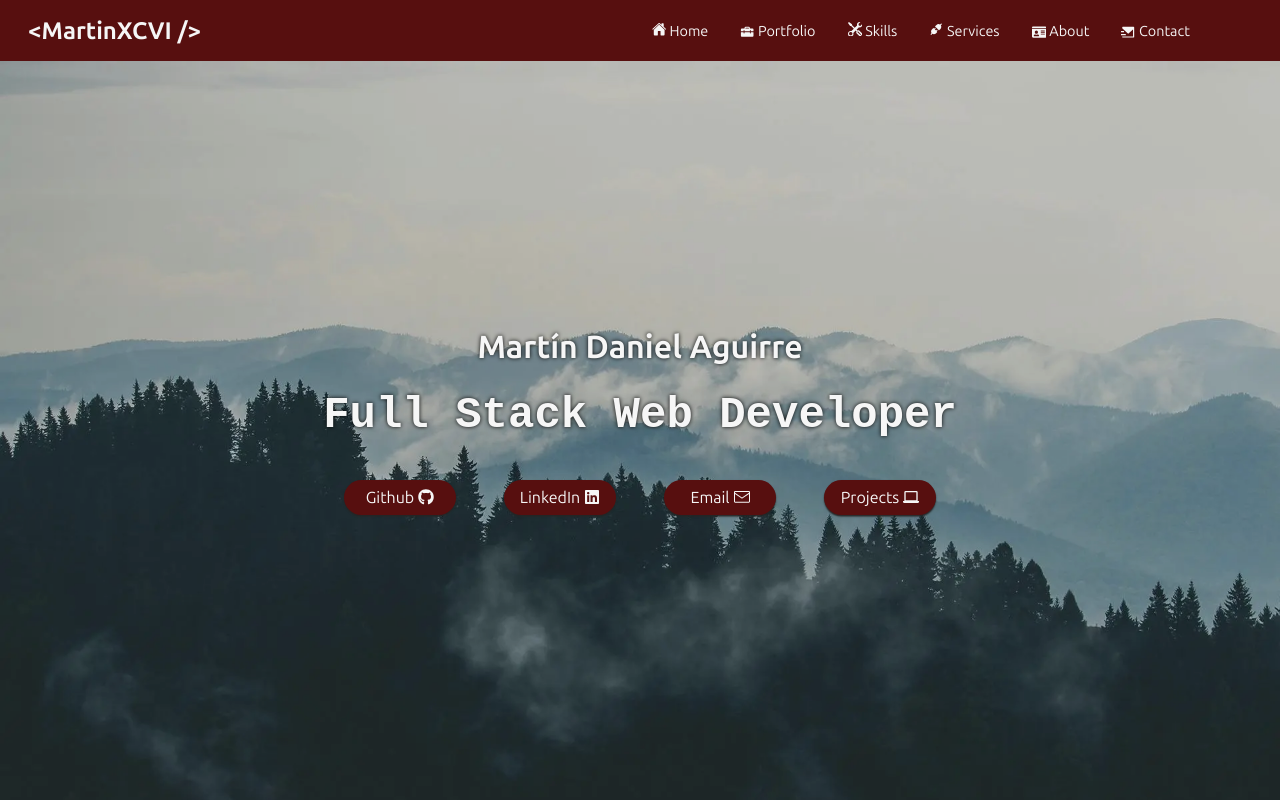
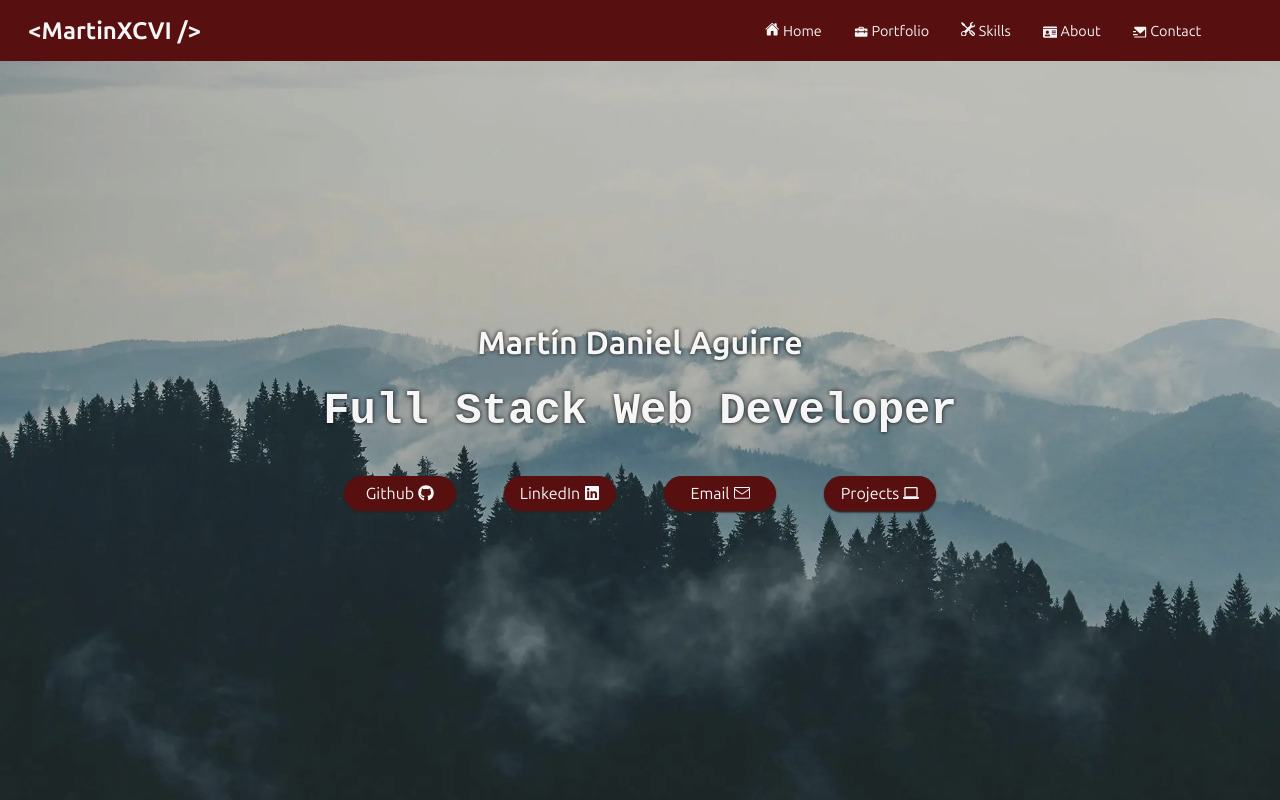
Before and after one commit to MartinXCVI/react-portfolio, a React (Vite) app: page / in a window 1280 px wide. Shown: the top 800 px of the page. Built offline with nearby package versions, Linux system fonts and the light colour scheme; a web font is replaced by a local one.

Commit message:
Small update with some improvements for simplicity

```diff
--- a/src/App.jsx
+++ b/src/App.jsx
@@ -13,7 +13,6 @@ import Header from './components/Header/Header'
 import Home from './components/Home/Home'
 import Skills from './components/Skills/Skills'
 import Portfolio from './components/Portfolio/Portfolio'
-import Services from './components/Services/Services';
 import About from './components/About/About'
 import Contact from './components/Contact/Contact'
 import Footer from './components/Footer/Footer'
@@ -31,7 +30,6 @@ function App() {
         <Home />
         <Portfolio />
         <Skills />
-        <Services />
         <About />
         <Contact/>
       </main>
--- a/src/components/Footer/DevSignature.jsx
+++ b/src/components/Footer/DevSignature.jsx
@@ -1,20 +1,22 @@
 import { myInfo } from "../../data/myInfo";
-
 import { FaGithub } from "react-icons/fa";
 
 const DevSignature = () => {
 
   const { myGithub } = myInfo
+  const getCurrentYear = ()=> { return ( new Date().getFullYear() ) }
 
   return (
     <div className='dev-signature-div'>
       <p className='dev-signature'>
+        <span>© { getCurrentYear() } </span>
         <a
           className='dev-github'
           href={myGithub}
           target='_blank'
+          rel='noopener noreferrer'
         >
-          MartinXCVI <FaGithub />
+         MartinXCVI <FaGithub />
         </a> | All rights reserved
       </p>
     </div>
--- a/src/components/Header/Header.jsx
+++ b/src/components/Header/Header.jsx
@@ -4,7 +4,6 @@ import { useState } from "react"
 import { IoHome } from "react-icons/io5";
 import { BsTools } from "react-icons/bs";
 import { PiToolboxFill } from "react-icons/pi";
-import { AiFillApi } from "react-icons/ai";
 import { FaIdCard } from "react-icons/fa";
 import { RiMailSendFill } from "react-icons/ri";
 
@@ -49,9 +48,6 @@ function Header() {
             <a href='#skills-wrapper'><BsTools/> Skills</a>
           </li>
           <li className='nav-item'>
-            <a href='#services-wrapper'><AiFillApi /> Services</a>
-          </li>
-          <li className='nav-item'>
             <a href='#about-wrapper'><FaIdCard className='nav-icon' /> About</a>
           </li>
           <li className='nav-item'>
--- a/src/css/styles.css
+++ b/src/css/styles.css
@@ -124,7 +124,7 @@ p {
 }
 
 .navigation {
-  min-width: 55%;
+  min-width: 45%;
   display: flex;
   flex-direction: column;
   justify-content: center;
@@ -271,7 +271,7 @@ p {
   flex-direction: column;
   justify-content: center;
   align-items: center;
-  padding: 1rem;
+  padding: 0.5rem 1rem 1rem;
   text-align: center;
   gap: 2.5rem;
   margin-bottom: 2rem;
@@ -1317,14 +1317,17 @@ p {
     flex-direction: column;
     justify-content: center;
   }
+  .form-buttons-div .form-btn {
+    width: 100%;
+  }
 }
 @media all and (min-width: 481px) and (max-width: 767px) {
-  .form-btn {
+  .form-buttons-div .form-btn {
     width: 45%;
   }
 }
 @media all and (max-width: 767px) {
-  .form-btn {
+  .form-buttons-div .form-btn {
     margin-bottom: 1rem;
   }
 }
--- a/src/sass/components/Header/Header.scss
+++ b/src/sass/components/Header/Header.scss
@@ -27,7 +27,7 @@
 }
 
 .navigation {
-  min-width: 55%;
+  min-width: 45%;
   display: flex;
   flex-direction: column;
   justify-content: center;
--- a/src/sass/components/Home/Home.scss
+++ b/src/sass/components/Home/Home.scss
@@ -20,7 +20,7 @@
 
   .dev-description {
     @include mx.flexColCenter();
-    padding: 1rem;
+    padding: 0.5rem 1rem 1rem;
     text-align: center;
     gap: 2.5rem;
     margin-bottom: 2rem;
```
Also changed, not shown: src/sass/components/Contact/FormButtons.scss (+11 -4 lines), 1 other file (tests, documents, lock files or other folders).
